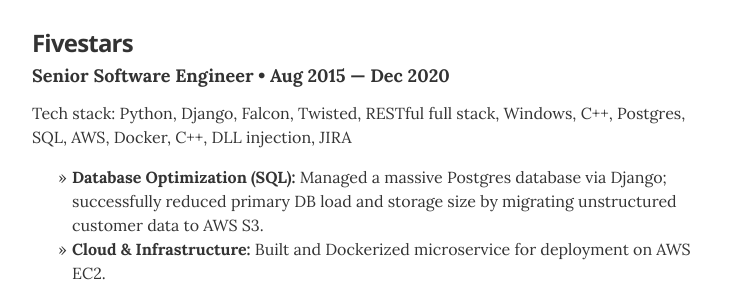
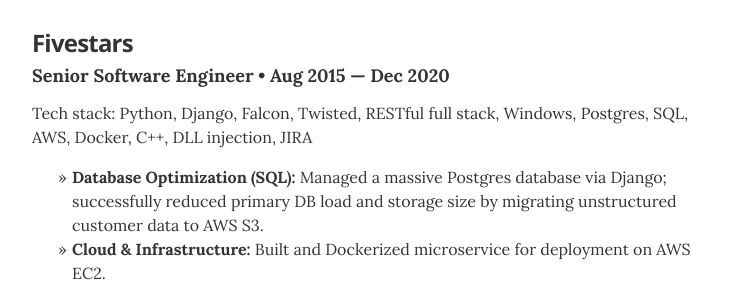
Before and after one commit to MrEricSir/resume, a Jekyll site: the page built from index.html, in a window 1280 px wide and 900 px high, scrolled down 1130 px. Shown: the part 157-445 px from the top of the window, without its empty margins (268-1011 px from the left). Built offline with Jekyll 4.4.1, drawn with Linux system fonts in a browser that asks for light colours.

```diff
--- a/_data/experience.yml
+++ b/_data/experience.yml
@@ -19,7 +19,7 @@
 - company: Fivestars
   position: Senior Software Engineer
   duration:  Aug 2015 &mdash; Dec 2020
-  summary: "<p>Tech stack: Python, Django, Falcon, Twisted, RESTful full stack, Windows, C++, Postgres, SQL, AWS, Docker, C++, DLL injection, JIRA</p>
+  summary: "<p>Tech stack: Python, Django, Falcon, Twisted, RESTful full stack, Windows, Postgres, SQL, AWS, Docker, C++, DLL injection, JIRA</p>
 <ul style=\"list-style-type: '» ';\">
 <li><b>Database Optimization (SQL):</b> Managed a massive Postgres database via Django; successfully reduced primary DB load and storage size by migrating unstructured customer data to AWS S3.
 <li><b>Cloud & Infrastructure:</b> Built and Dockerized microservice for deployment on AWS EC2.
```
